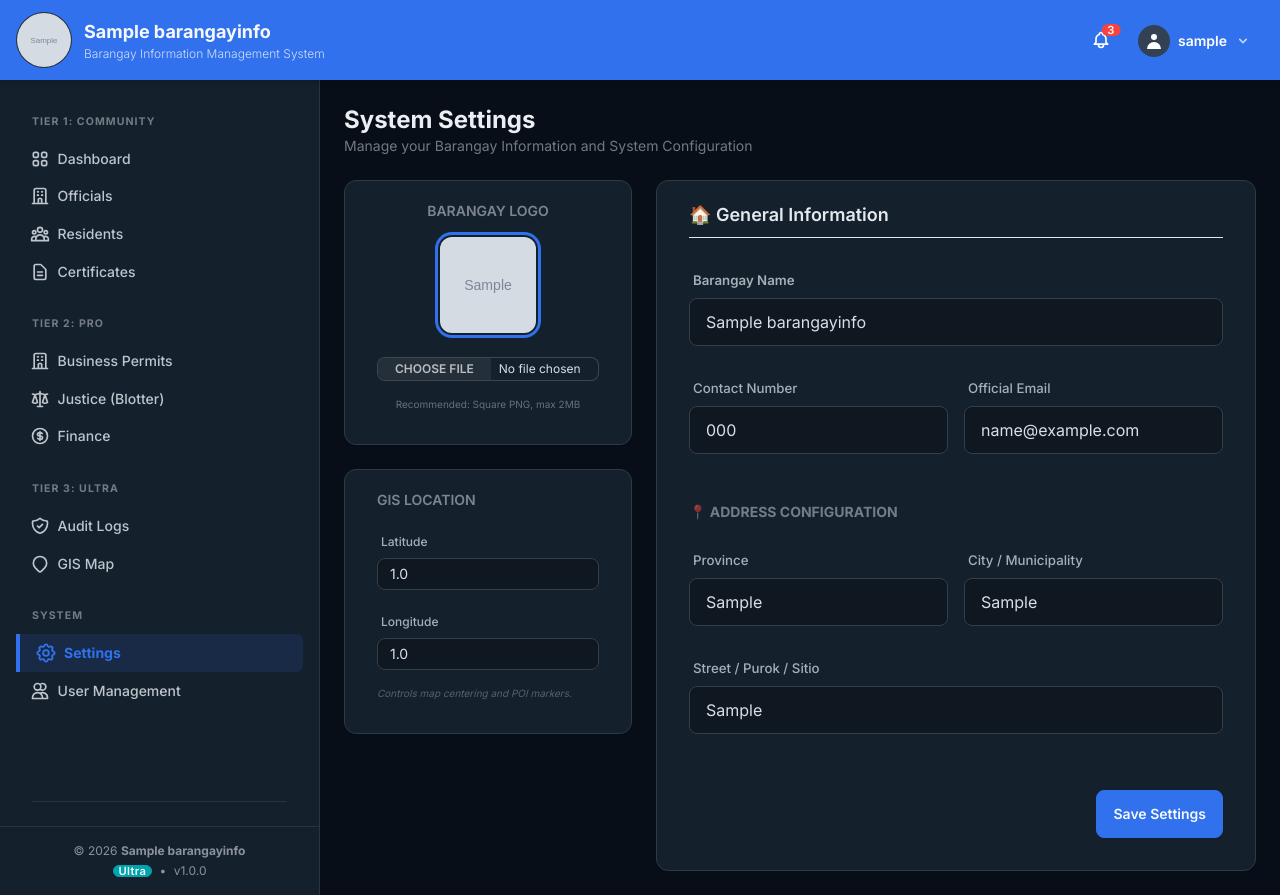
After one commit to komradkat/bims2, a Django app: page /settings/ in a window 1280 px wide. The commit adds this page. Run offline with Django 5.2, Linux system fonts and the light colour scheme; a user stored in the database is signed in; tables that the repository leaves empty hold one stand-in row (values such as "Sample post"); grey boxes marked "Sample" are stand-in pictures; parts of the project's set-up code (start-up, migrations or seed data) failed here and were passed over; some libraries are stand-ins or nearby versions.

```diff
--- a/apps/core/urls.py
+++ b/apps/core/urls.py
@@ -9,6 +9,7 @@ urlpatterns = [
     path('login/', views.CustomLoginView.as_view(), name='login'),
     path('logout/', LogoutView.as_view(next_page='core:login'), name='logout'),
     path('setup/', views.SetupView.as_view(), name='setup'),
+    path('settings/', views.SettingsView.as_view(), name='settings'),
 
     # License Management
     path('license/activate/', views.LicenseActivationView.as_view(), name='license_activation'),
--- a/apps/core/views.py
+++ b/apps/core/views.py
@@ -7,6 +7,7 @@ from django.contrib import messages
 from django.core.cache import cache
 from django.db.models import Sum
 from django.utils import timezone
+from django.utils.safestring import mark_safe
 from datetime import timedelta
 
 # Import models for Dashboard
@@ -193,12 +194,44 @@ class DashboardView(LoginRequiredMixin, TemplateView):
                     a['time'],
                     a['activity'],
                     a['user'],
-                    f'<span class="badge badge-success">{a["status"]}</span>'
+                    mark_safe(f'<span class="badge badge-success">{a["status"]}</span>')
                 ]
             } for a in activities
         ]
 
         return context
+
+class SettingsView(LoginRequiredMixin, View):
+    """View to manage Barangay Information and System Settings"""
+    template_name = 'core/settings.html'
+
+    def get(self, request):
+        from apps.core.models import BarangayInfo
+        info = BarangayInfo.objects.first()
+        return render(request, self.template_name, {'info': info})
+
+    def post(self, request):
+        from apps.core.models import BarangayInfo
+        info = BarangayInfo.objects.first() or BarangayInfo()
+
+        info.name = request.POST.get('barangay_name')
+        info.street = request.POST.get('barangay_street', '')
+        info.city_municipality = request.POST.get('barangay_city_municipality')
+        info.province = request.POST.get('barangay_province')
+        info.contact_number = request.POST.get('contact_number', '')
+        info.email = request.POST.get('barangay_email', '')
+
+        if request.POST.get('latitude'):
+            info.latitude = float(request.POST.get('latitude'))
+        if request.POST.get('longitude'):
+            info.longitude = float(request.POST.get('longitude'))
+
+        if request.FILES.get('barangay_logo'):
+            info.logo = request.FILES['barangay_logo']
+
+        info.save()
+        messages.success(request, "System settings updated successfully.")
+        return redirect('core:settings')
 
 @method_decorator(tier_required(['ultra']), name='dispatch')
 class GisMapView(TemplateView):
--- a/templates/base.html
+++ b/templates/base.html
@@ -81,7 +81,7 @@
                 0 4px 20px rgba(0,0,0,0.35);
             transition: box-shadow 0.2s, transform 0.2s;
         }
-        .card:hover {
+        .card:not(.static-card):hover {
             box-shadow:
                 inset 0 3px 0 oklch(58% 0.20 262),
                 0 10px 30px rgba(0,0,0,0.50);
@@ -146,10 +146,17 @@
             padding-left: 1.1rem;
         }
         .menu li > a.active {
-            background: oklch(58% 0.20 262);
-            color: oklch(98% 0.003 245);
-            font-weight: 600;
-            box-shadow: 0 2px 12px oklch(58% 0.20 262 / 0.40);
+            background: oklch(58% 0.20 262 / 0.12) !important;
+            color: oklch(58% 0.20 262) !important;
+            font-weight: 800;
+            border-left: 4px solid oklch(58% 0.20 262);
+            border-radius: 0 6px 6px 0;
+            box-shadow: none;
+            padding-left: 1rem;
+        }
+        .menu li > a.active svg {
+            transform: scale(1.15);
+            color: oklch(58% 0.20 262);
         }
         /* Section labels ("TIER 1: COMMUNITY") */
         .menu-title {
--- a/templates/components/data_table.html
+++ b/templates/components/data_table.html
@@ -21,7 +21,7 @@
                 {% for row in rows %}
                 <tr class="hover">
                     {% for cell in row.cells %}
-                    <td>{{ cell }}</td>
+                    <td>{{ cell|safe }}</td>
                     {% endfor %}
                     {% if actions %}
                     <td>
--- /dev/null
+++ b/templates/core/settings.html
@@ -0,0 +1,127 @@
+{% extends 'base.html' %}
+{% load static %}
+
+{% block title %}System Settings | BIMS{% endblock %}
+
+{% block content %}
+<div class="container mx-auto">
+    <div class="mb-6">
+        <h1 class="text-2xl font-bold">System Settings</h1>
+        <p class="text-sm opacity-60">Manage your Barangay Information and System Configuration</p>
+    </div>
+
+    <form method="post" enctype="multipart/form-data" class="space-y-6">
+        {% csrf_token %}
+
+        <div class="grid grid-cols-1 lg:grid-cols-3 gap-6">
+            <!-- Sidebar/Profile equivalent for Barangay -->
+            <div class="lg:col-span-1 space-y-6">
+                <!-- Logo Card -->
+                <div class="card bg-base-100 shadow-sm border border-base-200">
+                    <div class="card-body items-center text-center">
+                        <h2 class="card-title text-sm uppercase opacity-50 mb-2">Barangay Logo</h2>
+                        <div class="avatar mb-4">
+                            <div class="w-24 h-24 rounded-xl ring ring-primary ring-offset-base-100 ring-offset-2 overflow-hidden bg-base-300">
+                                {% if info.logo %}
+                                    <img src="{{ info.logo.url }}" alt="Logo" id="logo-preview" />
+                                {% else %}
+                                    <div class="flex items-center justify-center h-full text-base-content/20">
+                                        <svg xmlns="http://www.w3.org/2000/svg" class="h-12 w-12" fill="none" viewBox="0 0 24 24" stroke="currentColor"><path stroke-linecap="round" stroke-linejoin="round" stroke-width="2" d="M4 16l4.586-4.586a2 2 0 012.828 0L16 16m-2-2l1.586-1.586a2 2 0 012.828 0L20 14m-6-6h.01M6 20h12a2 2 0 002-2V6a2 2 0 00-2-2H6a2 2 0 00-2 2v12a2 2 0 002 2z" /></svg>
+                                    </div>
+                                {% endif %}
+                            </div>
+                        </div>
+                        <input type="file" name="barangay_logo" class="file-input file-input-bordered file-input-xs w-full" accept="image/*" onchange="previewImage(this)" />
+                        <p class="text-[10px] opacity-50 mt-2">Recommended: Square PNG, max 2MB</p>
+                    </div>
+                </div>
+
+                <!-- GIS Coordinates Card -->
+                <div class="card bg-base-100 shadow-sm border border-base-200">
+                    <div class="card-body">
+                        <h2 class="card-title text-sm uppercase opacity-50 mb-2">GIS Location</h2>
+                        <div class="form-control mb-2">
+                            <label class="label"><span class="label-text text-xs">Latitude</span></label>
+                            <input type="number" step="any" name="latitude" value="{{ info.latitude|default:'' }}" class="input input-bordered input-sm" placeholder="e.g. 14.5995" />
+                        </div>
+                        <div class="form-control">
+                            <label class="label"><span class="label-text text-xs">Longitude</span></label>
+                            <input type="number" step="any" name="longitude" value="{{ info.longitude|default:'' }}" class="input input-bordered input-sm" placeholder="e.g. 120.9842" />
+                        </div>
+                        <p class="text-[10px] opacity-40 mt-2 italic">Controls map centering and POI markers.</p>
+                    </div>
+                </div>
+            </div>
+
+            <!-- Main Info Card -->
+            <div class="lg:col-span-2 space-y-6">
+                <div class="card bg-base-100 shadow-sm border border-base-200">
+                    <div class="card-body">
+                        <h2 class="card-title text-lg border-b pb-2 mb-4">🏠 General Information</h2>
+
+                        <div class="form-control w-full mb-4">
+                            <label class="label"><span class="label-text font-semibold">Barangay Name</span></label>
+                            <input type="text" name="barangay_name" value="{{ info.name }}" class="input input-bordered w-full" required />
+                        </div>
+
+                        <div class="grid grid-cols-1 md:grid-cols-2 gap-4 mb-4">
+                            <div class="form-control">
+                                <label class="label"><span class="label-text">Contact Number</span></label>
+                                <input type="text" name="contact_number" value="{{ info.contact_number }}" class="input input-bordered w-full" />
+                            </div>
+                            <div class="form-control">
+                                <label class="label"><span class="label-text">Official Email</span></label>
+                                <input type="email" name="barangay_email" value="{{ info.email }}" class="input input-bordered w-full" />
+                            </div>
+                        </div>
+
+                        <h3 class="font-bold text-sm uppercase opacity-50 mt-6 mb-3">📍 Address Configuration</h3>
+
+                        <!-- Using raw text for settings page to allow quick edits, or PSGC for consistency -->
+                        <div class="grid grid-cols-1 md:grid-cols-2 gap-4 mb-4">
+                            <div class="form-control">
+                                <label class="label"><span class="label-text">Province</span></label>
+                                <input type="text" name="province" value="{{ info.province }}" class="input input-bordered w-full" />
+                            </div>
+                            <div class="form-control">
+                                <label class="label"><span class="label-text">City / Municipality</span></label>
+                                <input type="text" name="city_municipality" value="{{ info.city_municipality }}" class="input input-bordered w-full" />
+                            </div>
+                        </div>
+
+                        <div class="form-control mb-4">
+                            <label class="label"><span class="label-text">Street / Purok / Sitio</span></label>
+                            <input type="text" name="barangay_street" value="{{ info.street }}" class="input input-bordered w-full" />
+                        </div>
+
+                        <div class="card-actions justify-end mt-8">
+                            <button type="submit" class="btn btn-primary">
+                                Save Settings
+                            </button>
+                        </div>
+                    </div>
+                </div>
+            </div>
+        </div>
+    </form>
+</div>
+{% endblock %}
+
+{% block extra_js %}
+<script>
+    function previewImage(input) {
+        if (input.files && input.files[0]) {
+            var reader = new FileReader();
+            reader.onload = function (e) {
+                const img = document.getElementById('logo-preview');
+                if (img) {
+                    img.src = e.target.result;
+                } else {
+                    location.reload(); // Fallback if avatar div was empty
+                }
+            };
+            reader.readAsDataURL(input.files[0]);
+        }
+    }
+</script>
+{% endblock %}
--- a/templates/partials/sidebar.html
+++ b/templates/partials/sidebar.html
@@ -70,6 +70,23 @@
       </a>
     </li>
 
+    {# System Section #}
+    <li class="menu-title mt-4">System</li>
+    <li>
+      <a href="{% url 'core:settings' %}" class="{% if 'settings' in request.path %}active{% endif %}">
+        <svg xmlns="http://www.w3.org/2000/svg" class="h-5 w-5" fill="none" viewBox="0 0 24 24" stroke="currentColor"><path stroke-linecap="round" stroke-linejoin="round" stroke-width="2" d="M10.325 4.317c.426-1.756 2.924-1.756 3.35 0a1.724 1.724 0 002.573 1.066c1.543-.94 3.31.826 2.37 2.37a1.724 1.724 0 001.065 2.572c1.756.426 1.756 2.924 0 3.35a1.724 1.724 0 00-1.066 2.573c.94 1.543-.826 3.31-2.37 2.37a1.724 1.724 0 00-2.572 1.065c-.426 1.756-2.924 1.756-3.35 0a1.724 1.724 0 00-2.573-1.066c-1.543.94-3.31-.826-2.37-2.37a1.724 1.724 0 00-1.065-2.572c-1.756-.426-1.756-2.924 0-3.35a1.724 1.724 0 001.066-2.573c-.94-1.543.826-3.31 2.37-2.37.996.608 2.296.07 2.572-1.065z" /><path stroke-linecap="round" stroke-linejoin="round" stroke-width="2" d="M15 12a3 3 0 11-6 0 3 3 0 016 0z" /></svg>
+        Settings
+      </a>
+    </li>
+    {% if user.is_staff or user.role == 'admin' %}
+    <li>
+      <a href="{% url 'core:user_list' %}" class="{% if 'users' in request.path %}active{% endif %}">
+        <svg xmlns="http://www.w3.org/2000/svg" class="h-5 w-5" fill="none" viewBox="0 0 24 24" stroke="currentColor"><path stroke-linecap="round" stroke-linejoin="round" stroke-width="2" d="M12 4.354a4 4 0 110 5.292M15 21H3v-1a6 6 0 0112 0v1zm0 0h6v-1a6 6 0 00-9-5.197M13 7a4 4 0 11-8 0 4 4 0 018 0z" /></svg>
+        User Management
+      </a>
+    </li>
+    {% endif %}
+
     {# Spacer to push footer to bottom #}
     <li class="mt-auto"></li>
   </ul>
```
Also changed, not shown: templates/pages/dashboard.html (+11 -11 lines).
